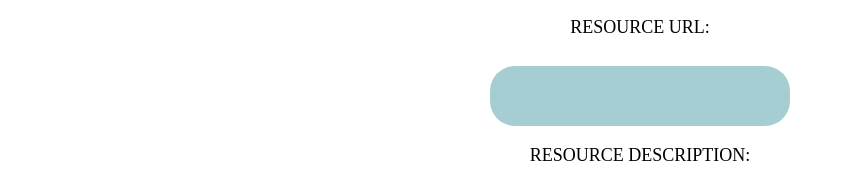
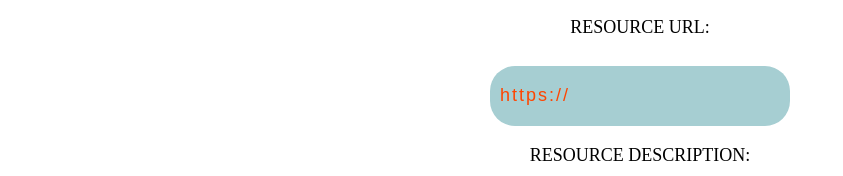
Before and after one commit to katrinalea/new-resource, a React (Create React App) app: page /add-resource in a window 1280 px wide. Shown: the part 319-495 px from the top of the page, without its empty margins (0-843 px from the left). Built offline with nearby package versions, Linux system fonts and the light colour scheme; no server answers.

Commit message:
New resource now adds to resources page via fetch

```diff
--- a/src/App.css
+++ b/src/App.css
@@ -220,3 +220,10 @@ body {
   white-space: nowrap;
   margin: 10px 5px 10px 5px;
 }
+
+.input-url:invalid{
+  color: orangered;
+}
+.input-url:valid{
+  color: greenyellow;
+}
--- a/src/App.tsx
+++ b/src/App.tsx
@@ -14,6 +14,9 @@ export const url =
   process.env.NODE_ENV === "production"
     ? "https://coding-resources-backend.onrender.com"
     : "http://localhost:4000";
+
+export function checkResources(){
+}
 
 function App(): JSX.Element {
   const [userID, setUserID] = useLocalStorage("userID", null);
@@ -33,7 +36,7 @@ function App(): JSX.Element {
     };
     fetchUserNames();
     fetchAllResources();
-  }, []);
+  }, [allResources, checkResources()]);
 
   return (
     <div>
@@ -60,7 +63,7 @@ function App(): JSX.Element {
             />
           }
         />
-        <Route path="/add-resource" element={<NewResource userID={userID} />} />
+        <Route path="/add-resource" element={<NewResource userID={userID} checkResources={checkResources}/>} />
         <Route
           path="/to-do-list/:userID"
           element={<ToDoList userID={userID} />}
--- a/src/Pages/NewResource.tsx
+++ b/src/Pages/NewResource.tsx
@@ -5,6 +5,7 @@ import { url } from "../App";
 
 interface INewResourceProps {
   userID: number | null;
+  checkResources: () => void;
 }
 export const technologies = [
   "React",
@@ -28,8 +29,9 @@ export const seleneWeeks = [
 ];
 
 export default function NewResource(props: INewResourceProps): JSX.Element {
+
   const emptySubmission = {
-    resource_url: "",
+    resource_url: "https://",
     author_name: "",
     resource_name: "",
     resource_description: "",
@@ -63,6 +65,7 @@ export default function NewResource(props: INewResourceProps): JSX.Element {
       await axios.post(`${url}/resources`, resource);
       setResourceSubmit(emptySubmission);
       setAttemptedSubmit(false);
+      props.checkResources();
       window.alert("resource submitted");
     }
   }
@@ -137,7 +140,8 @@ export default function NewResource(props: INewResourceProps): JSX.Element {
           Resource URL:
         </p>
         <input
-          type="text"
+          className="input-url"
+          type="url"
           placeholder=""
           value={resourceSubmit.resource_url}
           onChange={(e) =>
```
